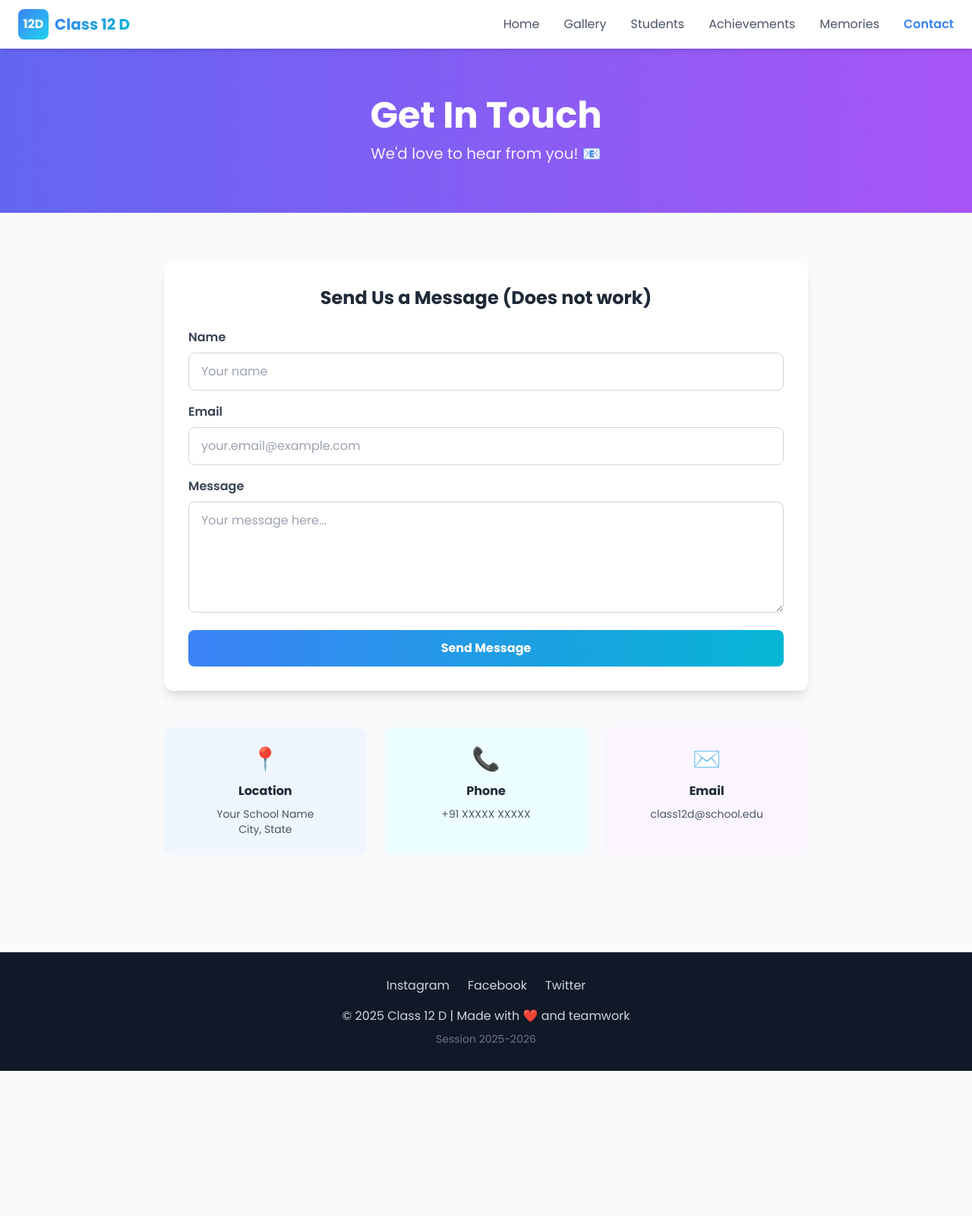
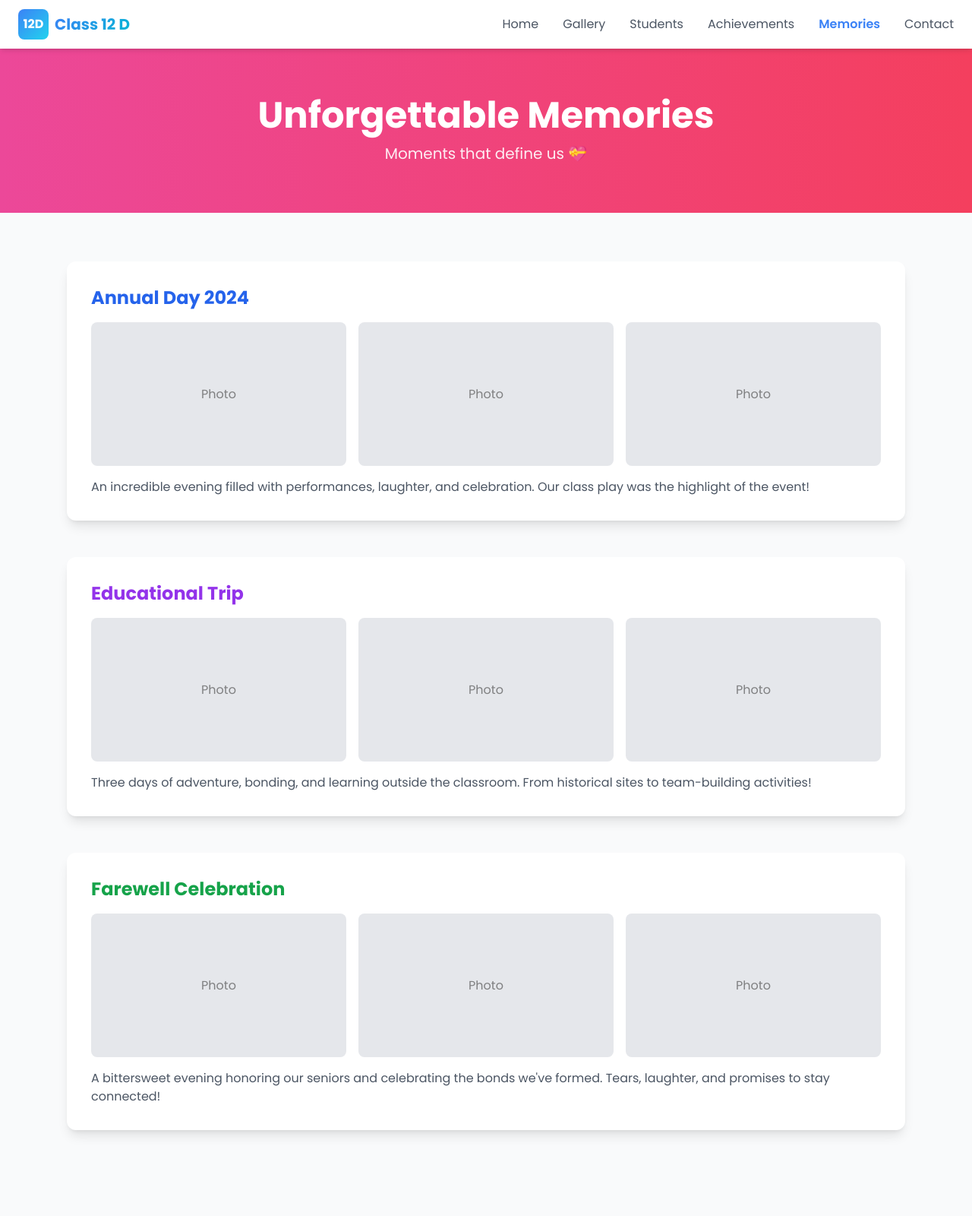
Before and after one commit to 12d2526-del/Website, a plain HTML site: page memories.html in a window 1280 px wide. Shown: the top 1600 px of the page at 76% size. Before the commit the page ends 1409 px from the top, so only its background shows below. Drawn offline with nearby package versions, Linux system fonts and the light colour scheme.

Commit message:
bug fixes

```diff
--- a/memories.html
+++ b/memories.html
@@ -3,7 +3,7 @@
 <head>
   <meta charset="UTF-8">
   <meta name="viewport" content="width=device-width, initial-scale=1.0">
-  <title>Class 12 D - Contact</title>
+  <title>Class 12 D - Memories</title>
   <script src="https://cdn.tailwindcss.com"></script>
   <link href="https://fonts.googleapis.com/css2?family=Poppins:wght@400;600;700&display=swap" rel="stylesheet">
   <link rel="stylesheet" href="styles.css">
@@ -25,8 +25,8 @@
           <a href="gallery.html" class="nav-link">Gallery</a>
           <a href="students.html" class="nav-link">Students</a>
           <a href="achievements.html" class="nav-link">Achievements</a>
-          <a href="memories.html" class="nav-link">Memories</a>
-          <a href="contact.html" class="nav-link active">Contact</a>
+          <a href="memories.html" class="nav-link active">Memories</a>
+          <a href="contact.html" class="nav-link">Contact</a>
         </div>
         <button class="md:hidden" id="menuBtn">
           <svg class="w-6 h-6" fill="none" stroke="currentColor" viewBox="0 0 24 24">
@@ -40,56 +40,49 @@
         <a href="gallery.html" class="block py-2 nav-link">Gallery</a>
         <a href="students.html" class="block py-2 nav-link">Students</a>
         <a href="achievements.html" class="block py-2 nav-link">Achievements</a>
-        <a href="memories.html" class="block py-2 nav-link">Memories</a>
-        <a href="contact.html" class="block py-2 nav-link active">Contact</a>
+        <a href="memories.html" class="block py-2 nav-link active">Memories</a>
+        <a href="contact.html" class="block py-2 nav-link">Contact</a>
       </div>
     </div>
   </nav>
 
-  <!-- Contact Header -->
-  <div class="bg-gradient-to-r from-indigo-500 to-purple-500 text-white text-center py-16">
-    <h1 class="text-5xl font-bold mb-3">Get In Touch</h1>
-    <p class="text-xl opacity-90">We'd love to hear from you! 📧</p>
+  <!-- Memories Header -->
+  <div class="bg-gradient-to-r from-pink-500 to-rose-500 text-white text-center py-16">
+    <h1 class="text-5xl font-bold mb-3">Unforgettable Memories</h1>
+    <p class="text-xl opacity-90">Moments that define us 💝</p>
   </div>
 
-  <!-- Contact Form and Info -->
-  <section class="max-w-4xl mx-auto py-16 px-6">
-    <div class="bg-white rounded-xl shadow-lg p-8">
-      <h2 class="text-2xl font-bold mb-6 text-center">Send Us a Message (Does not work)</h2>
-      <div class="space-y-4">
-        <div>
-          <label class="block text-gray-700 font-semibold mb-2">Name</label>
-          <input type="text" class="w-full px-4 py-3 border border-gray-300 rounded-lg focus:outline-none focus:ring-2 focus:ring-blue-500" placeholder="Your name">
+  <!-- Memories Content -->
+  <section class="max-w-6xl mx-auto py-16 px-6">
+    <div class="space-y-12">
+      <div class="bg-white rounded-xl p-8 shadow-lg">
+        <h3 class="text-2xl font-bold mb-4 text-blue-600">Annual Day 2024</h3>
+        <div class="grid md:grid-cols-3 gap-4 mb-4">
+          <div class="photo relative bg-gray-200 rounded-lg aspect-video"></div>
+          <div class="photo relative bg-gray-200 rounded-lg aspect-video"></div>
+          <div class="photo relative bg-gray-200 rounded-lg aspect-video"></div>
         </div>
-        <div>
-          <label class="block text-gray-700 font-semibold mb-2">Email</label>
-          <input type="email" class="w-full px-4 py-3 border border-gray-300 rounded-lg focus:outline-none focus:ring-2 focus:ring-blue-500" placeholder="your.email@example.com">
+        <p class="text-gray-600">An incredible evening filled with performances, laughter, and celebration. Our class play was the highlight of the event!</p>
+      </div>
+
+      <div class="bg-white rounded-xl p-8 shadow-lg">
+        <h3 class="text-2xl font-bold mb-4 text-purple-600">Educational Trip</h3>
+        <div class="grid md:grid-cols-3 gap-4 mb-4">
+          <div class="photo relative bg-gray-200 rounded-lg aspect-video"></div>
+          <div class="photo relative bg-gray-200 rounded-lg aspect-video"></div>
+          <div class="photo relative bg-gray-200 rounded-lg aspect-video"></div>
         </div>
-        <div>
-          <label class="block text-gray-700 font-semibold mb-2">Message</label>
-          <textarea rows="5" class="w-full px-4 py-3 border border-gray-300 rounded-lg focus:outline-none focus:ring-2 focus:ring-blue-500" placeholder="Your message here..."></textarea>
+        <p class="text-gray-600">Three days of adventure, bonding, and learning outside the classroom. From historical sites to team-building activities!</p>
+      </div>
+
+      <div class="bg-white rounded-xl p-8 shadow-lg">
+        <h3 class="text-2xl font-bold mb-4 text-green-600">Farewell Celebration</h3>
+        <div class="grid md:grid-cols-3 gap-4 mb-4">
+          <div class="photo relative bg-gray-200 rounded-lg aspect-video"></div>
+          <div class="photo relative bg-gray-200 rounded-lg aspect-video"></div>
+          <div class="photo relative bg-gray-200 rounded-lg aspect-video"></div>
         </div>
-        <button class="w-full bg-gradient-to-r from-blue-500 to-cyan-500 text-white font-bold py-3 rounded-lg hover:shadow-lg transition-all">
-          Send Message
-        </button>
-      </div>
-    </div>
-
-    <div class="grid md:grid-cols-3 gap-6 mt-12">
-      <div class="text-center p-6 bg-blue-50 rounded-xl">
-        <div class="text-3xl mb-3">📍</div>
-        <h3 class="font-bold mb-2">Location</h3>
-        <p class="text-gray-600 text-sm">Your School Name<br>City, State</p>
-      </div>
-      <div class="text-center p-6 bg-cyan-50 rounded-xl">
-        <div class="text-3xl mb-3">📞</div>
-        <h3 class="font-bold mb-2">Phone</h3>
-        <p class="text-gray-600 text-sm">+91 XXXXX XXXXX</p>
-      </div>
-      <div class="text-center p-6 bg-purple-50 rounded-xl">
-        <div class="text-3xl mb-3">✉️</div>
-        <h3 class="font-bold mb-2">Email</h3>
-        <p class="text-gray-600 text-sm">class12d@school.edu</p>
+        <p class="text-gray-600">A bittersweet evening honoring our seniors and celebrating the bonds we've formed. Tears, laughter, and promises to stay connected!</p>
       </div>
     </div>
   </section>
```
Also changed, not shown: contact.html (+2 -2 lines), index.html (+13 -6 lines), students.html (+33 -50 lines).
